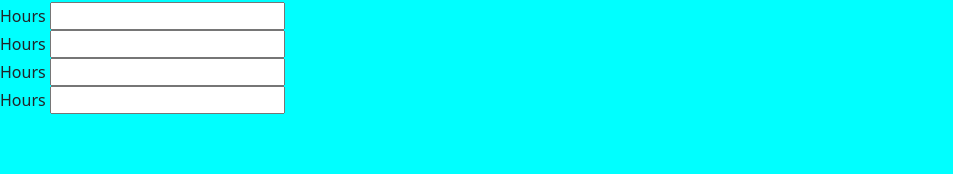
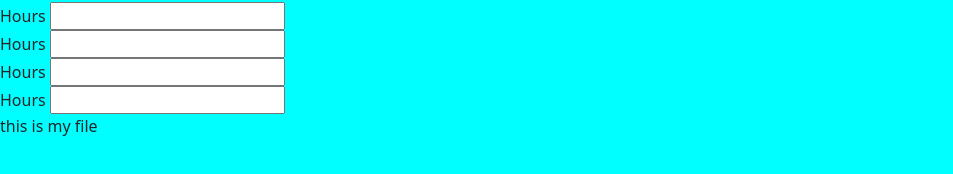
Before and after one commit to Imranferozshaikh/Imranferozshaikh, a plain HTML site: page index.html in a window 1280 px wide. Shown: the part 78-252 px from the top of the page, without its empty margins (0-953 px from the left). Drawn offline with nearby package versions, Linux system fonts and the light colour scheme.

Commit message:
javascript projet

```diff
--- a/index.html
+++ b/index.html
@@ -46,6 +46,8 @@
   <label> Hours</label>
   <input type="text">
 
+  <div>  this is my file </div>
+
 </div>
 
 
```
